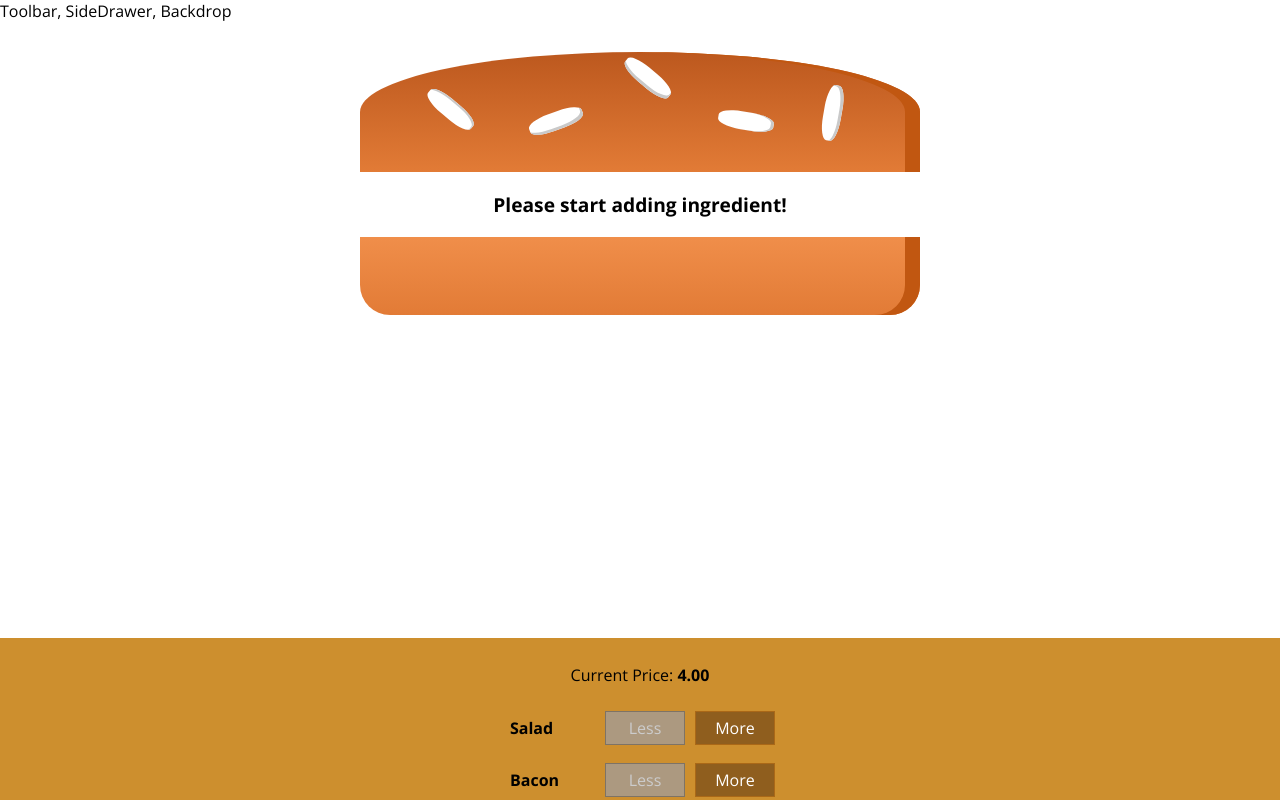
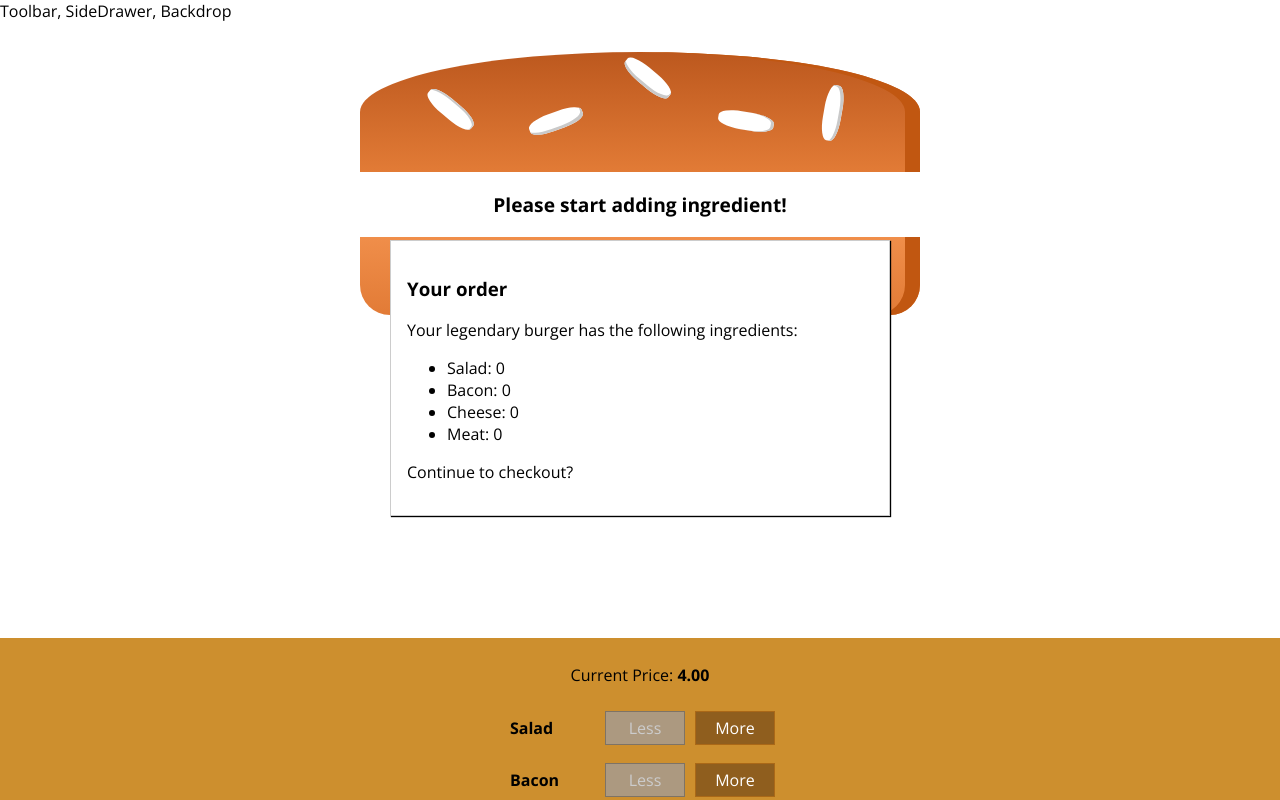
Before and after one commit to R2D34/burger-app, a React (Create React App) app in the folder burger-app/: page / in a window 1280 px wide. Shown: the top 800 px of the page. Built offline with nearby package versions, Linux system fonts and the light colour scheme.

Commit message:
Added order summary

```diff
--- /dev/null
+++ b/burger-app/src/components/Burger/OrderSummary/OrderSummary.js
@@ -0,0 +1,25 @@
+import React from "react";
+
+import Aux from "../../../hoc/Aux";
+
+const orderSummary = (props) => {
+  const ingredientSummary = Object.keys(props.ingredients).map((igKey) => {
+    return (
+      <li key={igKey}>
+        <span style={{ textTransform: "capitalize" }}>{igKey}</span>:{" "}
+        {props.ingredients[igKey]}
+      </li>
+    );
+  });
+
+  return (
+    <Aux>
+      <h3>Your order</h3>
+      <p>Your legendary burger has the following ingredients:</p>
+      <ul>{ingredientSummary}</ul>
+      <p>Continue to checkout?</p>
+    </Aux>
+  );
+};
+
+export default orderSummary;
--- /dev/null
+++ b/burger-app/src/components/UI/Modal/Modal.js
@@ -0,0 +1,7 @@
+import React from "react";
+
+import classes from "./Modal.module.css";
+
+const modal = (props) => <div className={classes.Modal}>{props.children}</div>;
+
+export default modal;
--- /dev/null
+++ b/burger-app/src/components/UI/Modal/Modal.module.css
@@ -0,0 +1,20 @@
+.Modal {
+    position: fixed;
+    z-index: 500;
+    background-color: white;
+    width: 70%;
+    border: 1px solid #ccc;
+    box-shadow: 1px 1px 1px black;
+    padding: 16px;
+    left: 15%;
+    top: 30%;
+    box-sizing: border-box;
+    transition: all 0.3s ease-out;
+}
+
+@media (min-width: 600px) {
+    .Modal {
+        width: 500px;
+        left: calc(50% - 250px);
+    }
+}
--- a/burger-app/src/containers/BurgerBuilder/BurgerBuilder.js
+++ b/burger-app/src/containers/BurgerBuilder/BurgerBuilder.js
@@ -3,6 +3,8 @@
 import Aux from "../../hoc/Aux";
 import Burger from "../../components/Burger/Burger";
 import BuildControls from "../../components/Burger/BuildControls/BuildControls";
+import Modal from "../../components/UI/Modal/Modal";
+import OrderSummary from "../../components/Burger/OrderSummary/OrderSummary";
 
 const INGREDIENT_PRICES = {
   salad: 0.5,
@@ -21,6 +23,7 @@
     },
     totalPrice: 4,
     purchasable: false,
+    purchasing: false,
   };
 
   updatePurchaseState(ingredients) {
@@ -68,6 +71,10 @@
     this.updatePurchaseState(updatedIngredients);
   };
 
+  purchaseHandler() {
+    this.setState({ purchasing: true });
+  }
+
   render() {
     const disabledInfo = {
       ...this.state.ingredients,
@@ -79,6 +86,9 @@
 
     return (
       <Aux>
+        <Modal>
+          <OrderSummary ingredients={this.state.ingredients} />
+        </Modal>
         <Burger ingredients={this.state.ingredients} />
         <BuildControls
           ingredientAdded={this.addIngredientHandler}
```
Also changed, not shown: burger-app/src/components/UI/Backdrop/Backdrop.js (added).
